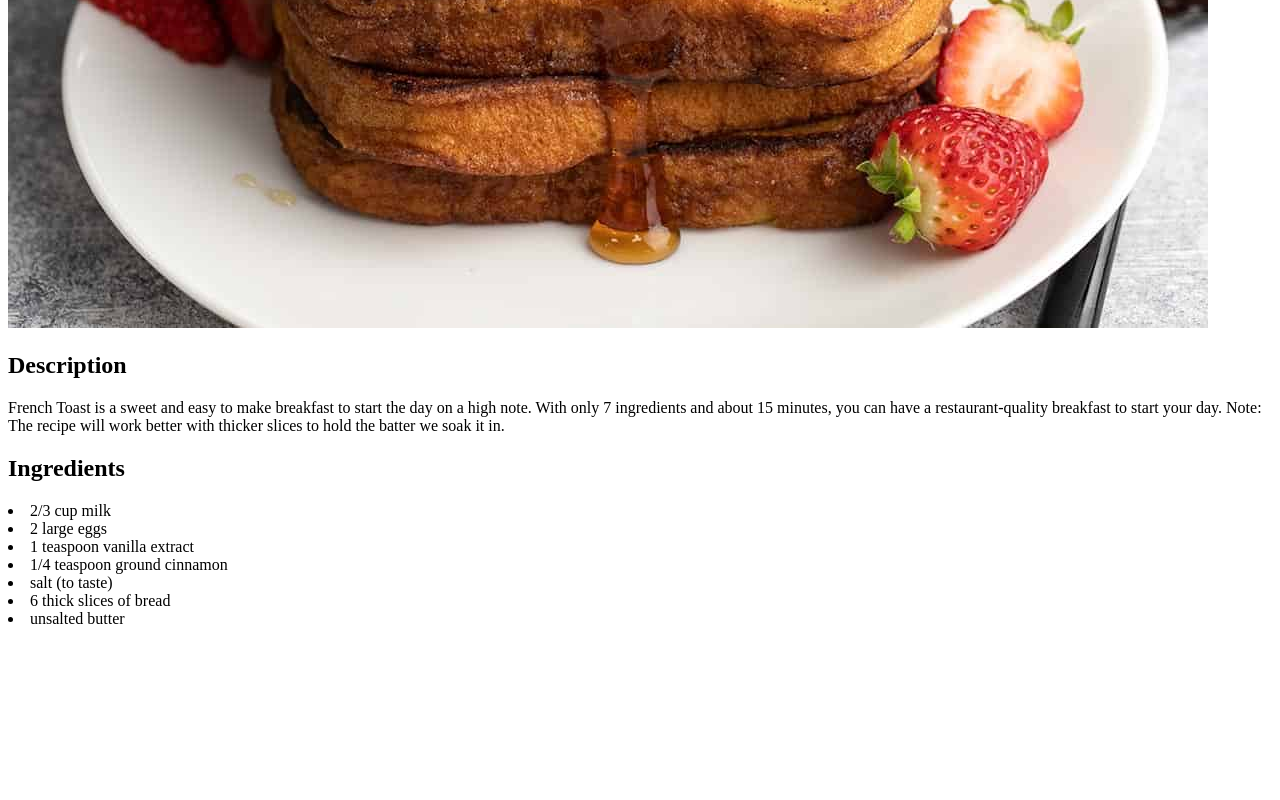
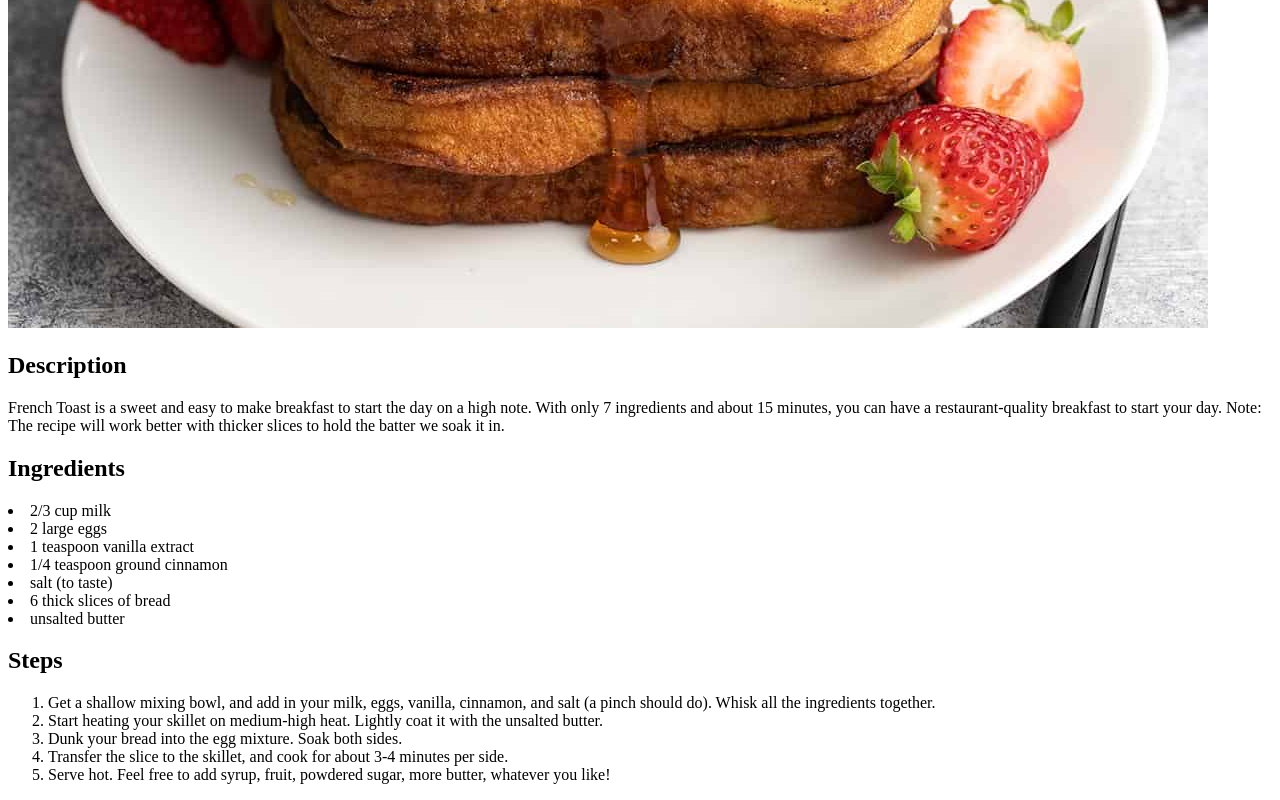
Before and after one commit to ChikaraXO/odin-recipes, a plain HTML site: page recipes/french-toast.html in a window 1280 px wide. Shown: the part 652-1452 px from the top of the page. Before the commit the page ends 1288 px from the top, so only its background shows below. Drawn offline with Linux system fonts and the light colour scheme.

Commit message:
Update french-toast.html
Added the step-by-step instructions to the page.

```diff
--- a/recipes/french-toast.html
+++ b/recipes/french-toast.html
@@ -23,6 +23,16 @@
             <li>6 thick slices of bread</li>
             <li>unsalted butter</li>
         </uo>
-
+        <h2>Steps</h2>
+        <ol>
+            <li>Get a shallow mixing bowl, and add in your milk, eggs, vanilla, cinnamon, and salt
+                (a pinch should do). Whisk all the ingredients together.</li>
+            <li>Start heating your skillet on medium-high heat. Lightly coat it with the
+                unsalted butter.</li>
+            <li>Dunk your bread into the egg mixture. Soak both sides.</li>
+            <li>Transfer the slice to the skillet, and cook for about 3-4 minutes per side.</li>
+            <li>Serve hot. Feel free to add syrup, fruit, powdered sugar, more butter, whatever
+                you like!</li>
+        </ol>
     </body>
 </html>
```
